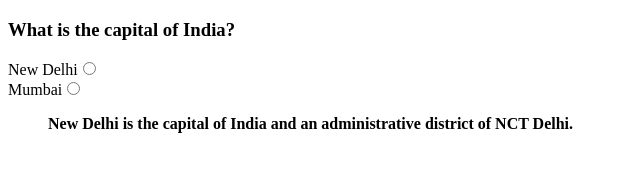
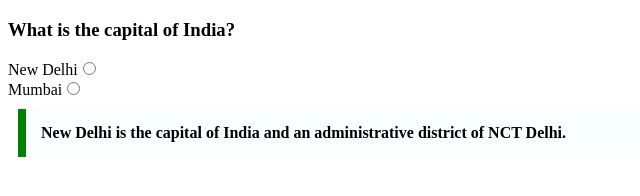
Before and after one commit to acciojob/trivia-KartikECE, a website: page main.html in a window 1280 px wide. Shown: the whole page, without its empty margins (0-640 px from the left). Drawn offline with Linux system fonts and the light colour scheme.

Commit message:
Completed

```diff
--- a/main.html
+++ b/main.html
@@ -12,7 +12,7 @@
     New Delhi<input type="radio" name="Capital"><br>
     Mumbai<input type="radio" name="Capital"><br>
 
-    <blockquote cite="https://en.wikipedia.org/wiki/New_Delhi"><strong>New Delhi is the capital of India and an administrative district of NCT Delhi.</blockquote></strong>
+    <blockquote cite="https://en.wikipedia.org/wiki/New_Delhi" style="max-width: 600px; margin: 10px; padding: 15px; border-left: 8px solid green;background-color: #f8fffe;font-weight: bold;"><strong>New Delhi is the capital of India and an administrative district of NCT Delhi.</blockquote></strong>
     <script type="text/javascript" src="./script.js">
 </script>
 
```
